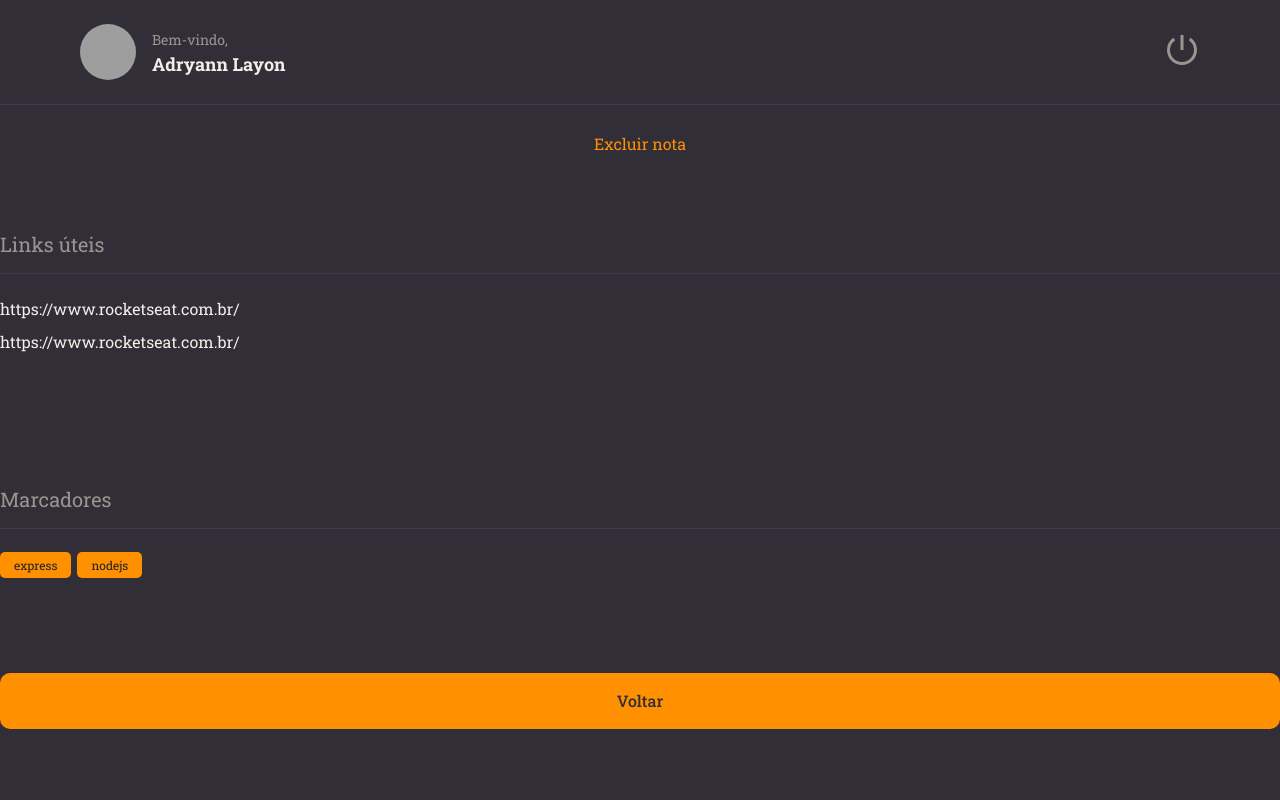
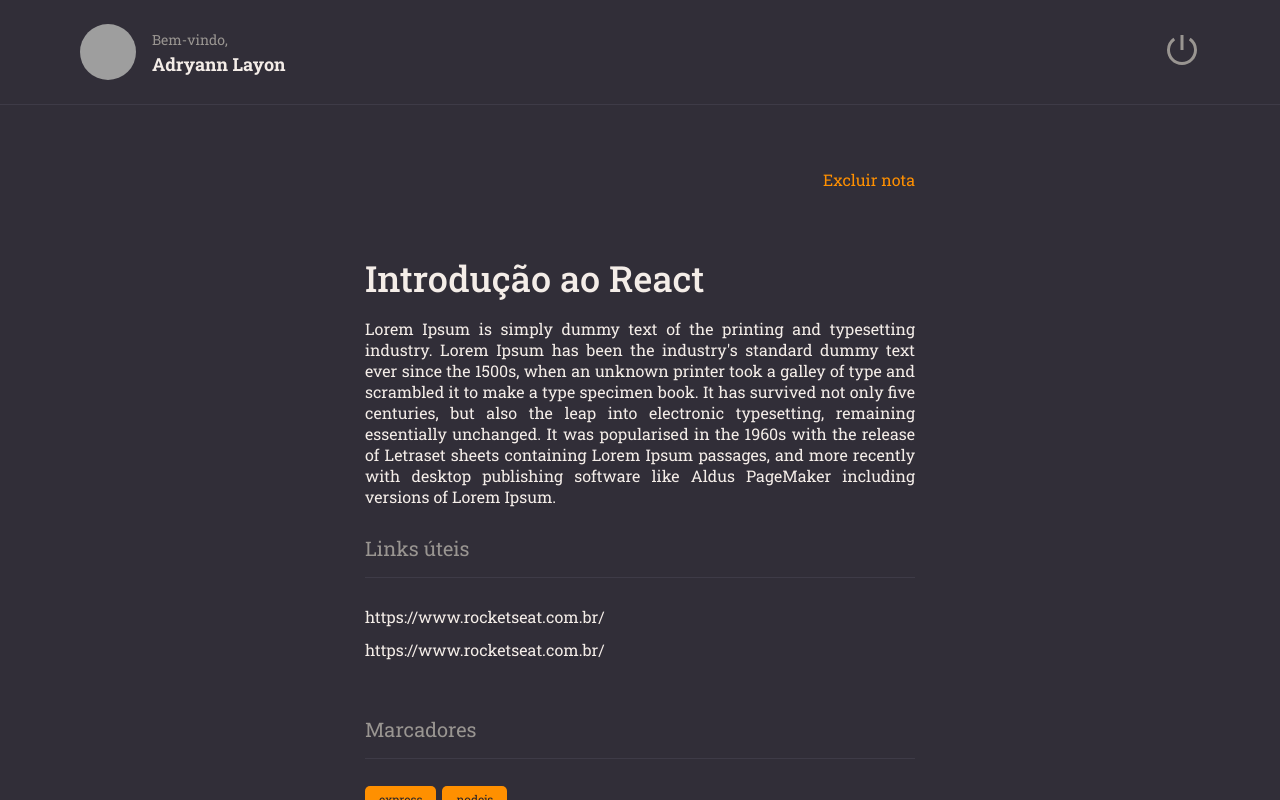
Before and after one commit to Layonzera/stage09-frontend, a React (Vite) app: page / in a window 1280 px wide. Built offline with nearby package versions, Linux system fonts and the light colour scheme; grey boxes are pictures that could not be loaded.

Commit message:
Details component finished

```diff
--- a/src/components/Section/styles.js
+++ b/src/components/Section/styles.js
@@ -1,12 +1,12 @@
 import styled from 'styled-components'
 
 export const Container = styled.section`
-  margin: 50px 0 28px;
+  margin: 28px 0;
 
   > h2 {
     border-bottom: 1px solid ${({ theme }) => theme.COLORS.BACKGROUND_700};
     padding-bottom: 16px;
-    margin-bottom: 24px;
+    margin-bottom: 28px;
     color: ${({ theme }) => theme.COLORS.GRAY_100};
     font-size: 20px;
     font-weight: 400;
--- a/src/pages/Details/index.jsx
+++ b/src/pages/Details/index.jsx
@@ -1,4 +1,4 @@
-import { Container, Links } from './styles'
+import { Container, Links, Content } from './styles'
 
 import { Header } from '../../components/Header'
 import { Button } from '../../components/Button'
@@ -13,7 +13,12 @@
     <Container>
       <Header />
 
+      <main>
+        <Content>
           <ButtonText title="Excluir nota" />
+
+          <h1>Introdução ao React</h1>
+          <p>Lorem Ipsum is simply dummy text of the printing and typesetting industry. Lorem Ipsum has been the industry's standard dummy text ever since the 1500s, when an unknown printer took a galley of type and scrambled it to make a type specimen book. It has survived not only five centuries, but also the leap into electronic typesetting, remaining essentially unchanged. It was popularised in the 1960s with the release of Letraset sheets containing Lorem Ipsum passages, and more recently with desktop publishing software like Aldus PageMaker including versions of Lorem Ipsum.</p>
 
           <Section title="Links úteis">
             <Links>
@@ -30,7 +35,10 @@
             <Tag title="express" />
             <Tag title="nodejs" />
           </Section>
+
           <Button title='Voltar'/>
+        </Content>
+      </main>
     </Container>
   )
 }
--- a/src/pages/Details/styles.js
+++ b/src/pages/Details/styles.js
@@ -8,6 +8,12 @@
   grid-template-areas:
     'header'
     'content';
+
+  > main {
+    grid-area: content;
+    overflow-y: scroll;
+    padding: 64px 0;
+  }
 `
 
 export const Links = styled.ul`
@@ -20,3 +26,27 @@
     }
   }
 `
+
+export const Content = styled.div`
+  max-width: 550px;
+  margin: 0 auto;
+
+  display: flex;
+  flex-direction: column;
+
+  > button:first-child {
+    align-self: end;
+  }
+
+  > h1 {
+    font-size: 36px;
+    font-weight: 500;
+    padding-top: 64px;
+  }
+
+  > p {
+    font-size: 16px;
+    margin-top: 16px;
+    text-align: justify;
+  }
+`
```
Lines whose indentation alone changed are shown as unchanged.
